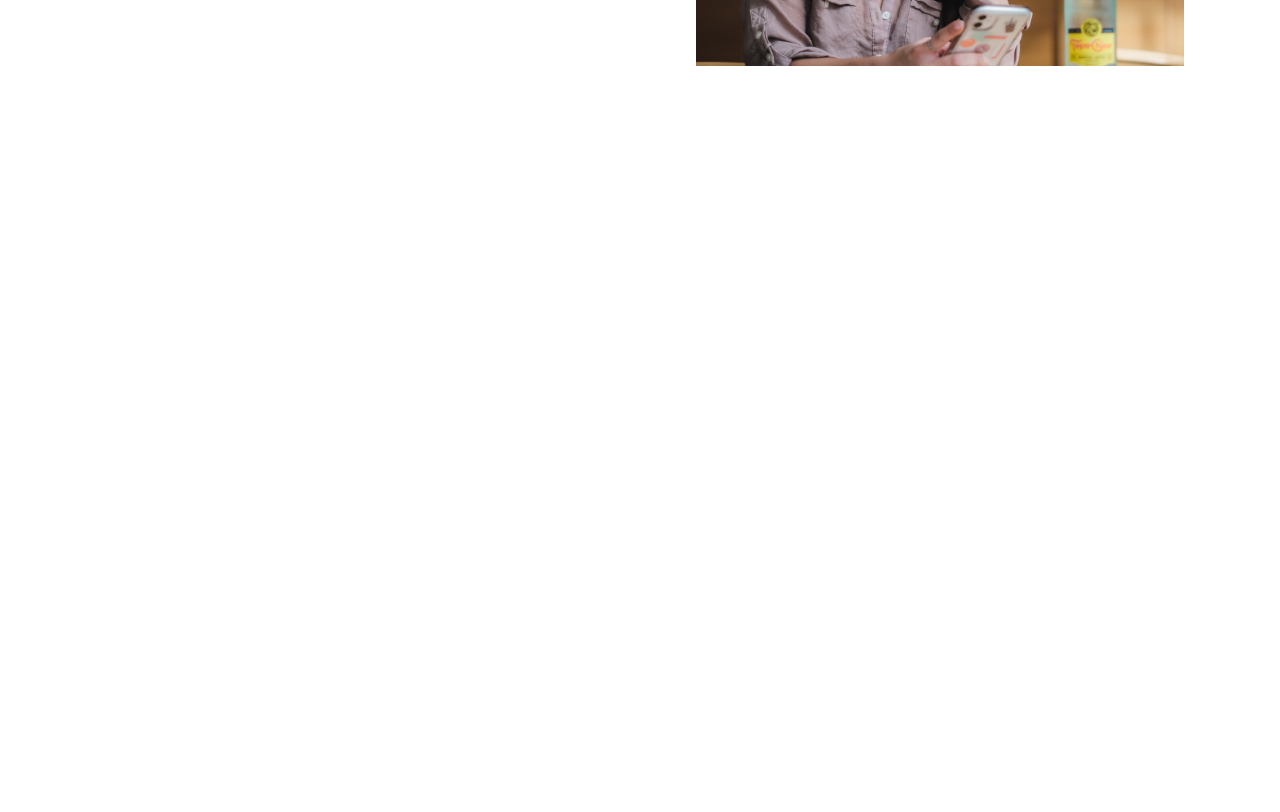
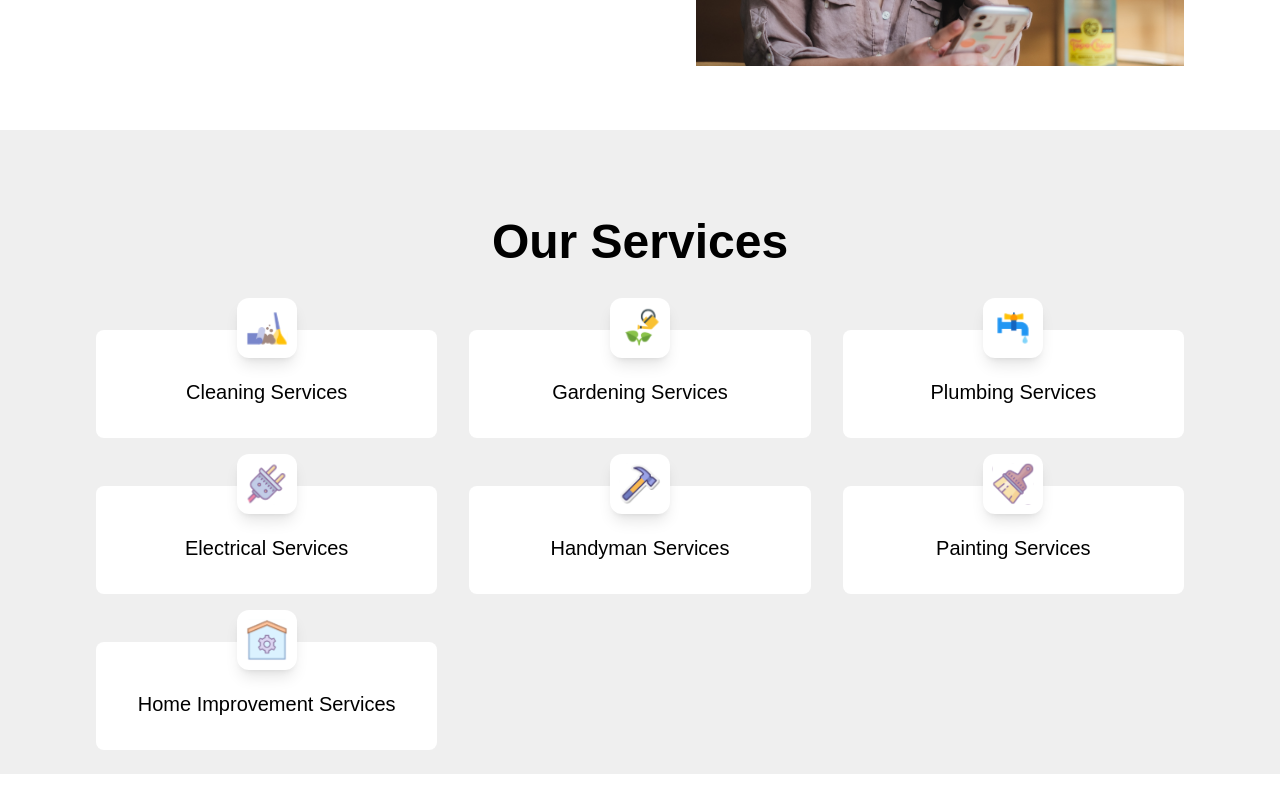
Before and after one commit to ayoisstillhere/ServisGo-Landing, a React (Vite) app: page / in a window 1280 px wide. Shown: the part 1200-2012 px from the top of the page. Before the commit the page ends 1282 px from the top, so only its background shows below. Built offline with nearby package versions, Linux system fonts and the light colour scheme.

Commit message:
service Icon cards

```diff
--- a/src/App.tsx
+++ b/src/App.tsx
@@ -1,6 +1,7 @@
 import Hero from "./components/Hero";
 import Navbar from "./components/Navbar";
 import Roles from "./components/Roles";
+import ServiceList from "./components/ServiceList";
 
 function App() {
   return (
@@ -8,6 +9,7 @@ function App() {
       <Navbar />
       <Hero />
       <Roles />
+      <ServiceList />
     </>
   );
 }
--- /dev/null
+++ b/src/components/ServiceList.tsx
@@ -0,0 +1,91 @@
+import CleaningIcon from "../assets/icons/CleaningIcon.svg";
+import PaintingIcon from "../assets/icons/PaintingIcon.svg";
+import PlumbingIcon from "../assets/icons/PlumbingIcon.svg";
+import Electricalicon from "../assets/icons/Electricalicon.svg";
+import GardeningIcon from "../assets/icons/GardeningIcon.svg";
+import HandymanIcon from "../assets/icons/HandymanIcon.svg";
+import ImprovementIcon from "../assets/icons/ImprovementIcon.svg";
+
+const ServiceList = () => {
+  return (
+    <div className="my-12 py-6 px-24 bg-[#EFEFEF]">
+      <h2 className="font-semibold mt-16 text-3xl md:text-5xl mb-16 text-center">
+        Our Services
+      </h2>
+      <div className="grid md:grid-cols-3 gap-8 gap-y-12">
+        <div className="justify-center text-center w-full rounded-lg bg-white hover:scale-110 duration-300">
+          <img
+            src={CleaningIcon}
+            alt="Cleaning Icon"
+            className="h-[60px] w-auto bg-white rounded-xl shadow-lg mx-auto p-2 mt-[-2rem]"
+          />
+          <p className="font-[200] text-sm md:text-xl pt-5 pb-8 px-4">
+            Cleaning Services
+          </p>
+        </div>
+        <div className="justify-center text-center w-full rounded-lg bg-white hover:scale-110 duration-300">
+          <img
+            src={GardeningIcon}
+            alt="Gardening Icon"
+            className="h-[60px] w-auto bg-white rounded-xl shadow-lg mx-auto p-2 mt-[-2rem]"
+          />
+          <p className="font-[200] text-sm md:text-xl pt-5 pb-8 px-4">
+            Gardening Services
+          </p>
+        </div>
+        <div className="justify-center text-center w-full rounded-lg bg-white hover:scale-110 duration-300">
+          <img
+            src={PlumbingIcon}
+            alt="Plumbing Icon"
+            className="h-[60px] w-auto bg-white rounded-xl shadow-lg mx-auto p-2 mt-[-2rem]"
+          />
+          <p className="font-[200] text-sm md:text-xl pt-5 pb-8 px-4">
+            Plumbing Services
+          </p>
+        </div>
+        <div className="justify-center text-center w-full rounded-lg bg-white hover:scale-110 duration-300">
+          <img
+            src={Electricalicon}
+            alt="Electrical Icon"
+            className="h-[60px] w-auto bg-white rounded-xl shadow-lg mx-auto p-2 mt-[-2rem]"
+          />
+          <p className="font-[200] text-sm md:text-xl pt-5 pb-8 px-4">
+            Electrical Services
+          </p>
+        </div>
+        <div className="justify-center text-center w-full rounded-lg bg-white hover:scale-110 duration-300">
+          <img
+            src={HandymanIcon}
+            alt="Handyman Icon"
+            className="h-[60px] w-auto bg-white rounded-xl shadow-lg mx-auto p-2 mt-[-2rem]"
+          />
+          <p className="font-[200] text-sm md:text-xl pt-5 pb-8 px-4">
+            Handyman Services
+          </p>
+        </div>
+        <div className="justify-center text-center w-full rounded-lg bg-white hover:scale-110 duration-300">
+          <img
+            src={PaintingIcon}
+            alt="Painting Icon"
+            className="h-[60px] w-auto bg-white rounded-xl shadow-lg mx-auto p-2 mt-[-2rem]"
+          />
+          <p className="font-[200] text-sm md:text-xl pt-5 pb-8 px-4">
+            Painting Services
+          </p>
+        </div>
+        <div className="justify-center text-center w-full rounded-lg bg-white hover:scale-110 duration-300">
+          <img
+            src={ImprovementIcon}
+            alt="Home Improvement Icon"
+            className="h-[60px] w-auto bg-white rounded-xl shadow-lg mx-auto p-2 mt-[-2rem]"
+          />
+          <p className="font-[200] text-sm md:text-xl pt-5 pb-8 px-4">
+            Home Improvement Services
+          </p>
+        </div>
+      </div>
+    </div>
+  );
+};
+
+export default ServiceList;
```
